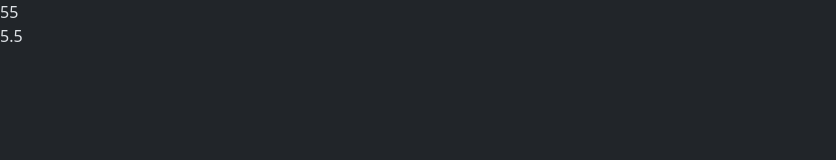
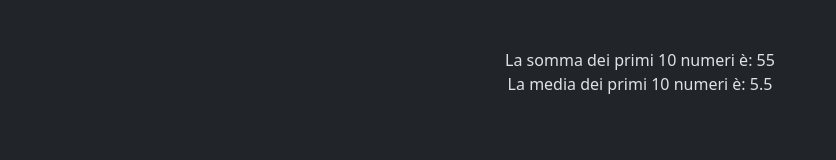
Before and after one commit to MiriamEvardi/js-jsnacks-blocco-1, a plain HTML site: page Snack-6/index.html in a window 1280 px wide. Shown: the whole page, without its empty margins (0-836 px from the left). Drawn offline with nearby package versions, Linux system fonts and the light colour scheme.

Commit message:
exercise completed

```diff
--- a/Snack-6/index.html
+++ b/Snack-6/index.html
@@ -12,9 +12,10 @@
 </head>
 
 <body>
-    <div id="sum-result"></div>
-    <div id="average-result"></div>
-
+    <div class="container d-flex flex-column justify-content-center align-items-center pt-5">
+        <div id="sum-result"></div>
+        <div id="average-result"></div>
+    </div>
 
     <script src="https://cdn.jsdelivr.net/npm/bootstrap@5.3.2/dist/js/bootstrap.bundle.min.js"
         integrity="sha384-C6RzsynM9kWDrMNeT87bh95OGNyZPhcTNXj1NW7RuBCsyN/o0jlpcV8Qyq46cDfL"
--- a/Snack-6/script.js
+++ b/Snack-6/script.js
@@ -7,7 +7,7 @@ let i;
 
 for (i = 1; i <= 10; i++) {
     sumNumber += i;
-    document.getElementById("sum-result").innerText = sumNumber;
+    document.getElementById("sum-result").innerText = "La somma dei primi 10 numeri è: " + sumNumber;
 }
 
 //la i ha il valore del numero massimo iterato quindi in questoo caso 10, per assicurarmi
@@ -16,7 +16,7 @@ for (i = 1; i <= 10; i++) {
 //unico "problema" è che mi conta la i come se avesse fatto 11 cicli, l'unica soluzione (non so se sia giusta) che ho trovato
 //è stata quella di aggiungere (i - 1) all'operazione della media
 let average = sumNumber / (i - 1);
-document.getElementById("average-result").innerText = average;
+document.getElementById("average-result").innerText = "La media dei primi 10 numeri è: " + average;
 
 console.log(i)
 console.log(sumNumber);
```
Also changed, not shown: Snack-2/index.html (+4 -3 lines), Snack-3/index.html (+3 -1 lines), Snack-4/index.html (+3 -3 lines), Snack-5/index.html (+4 -3 lines).
